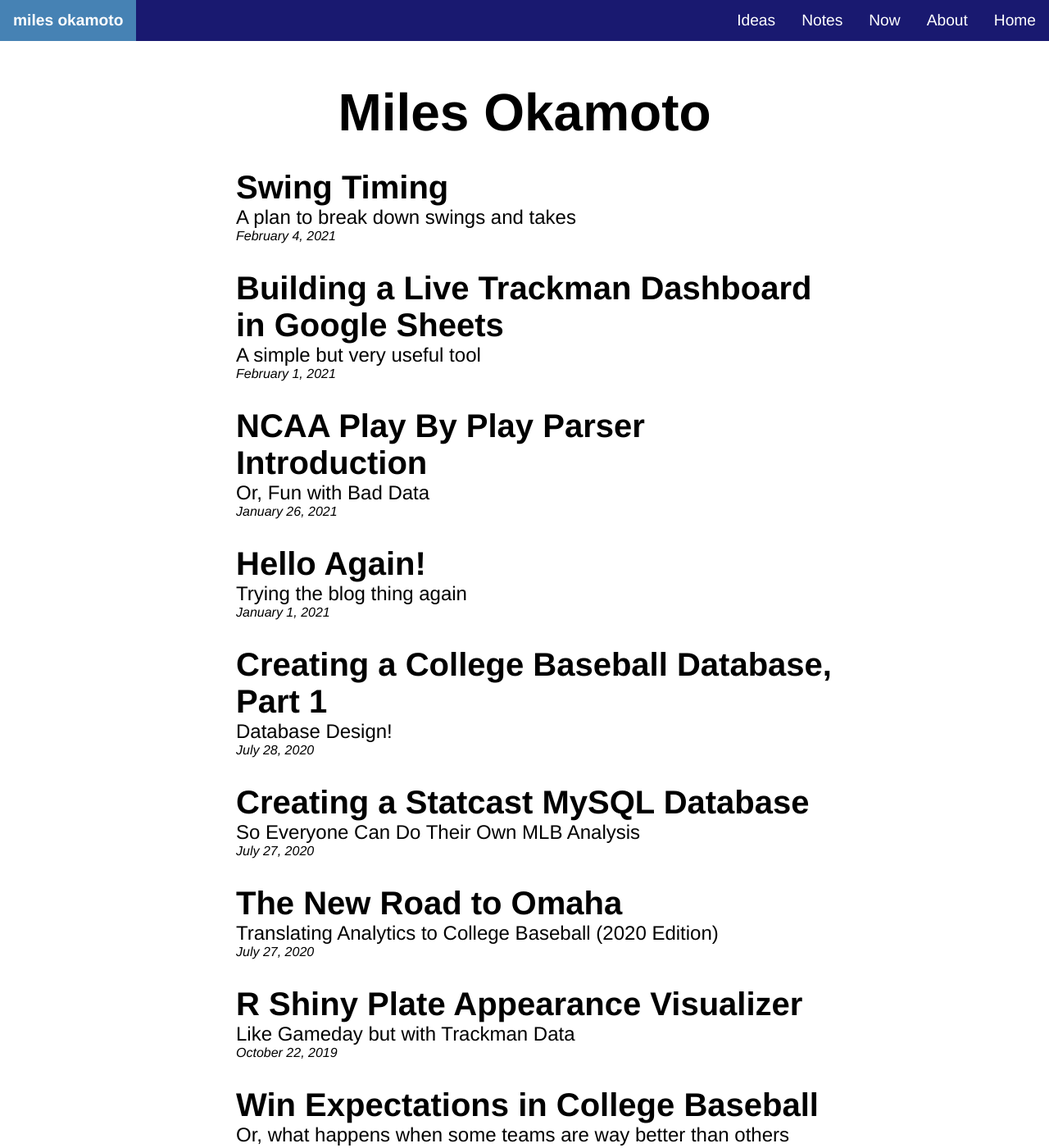
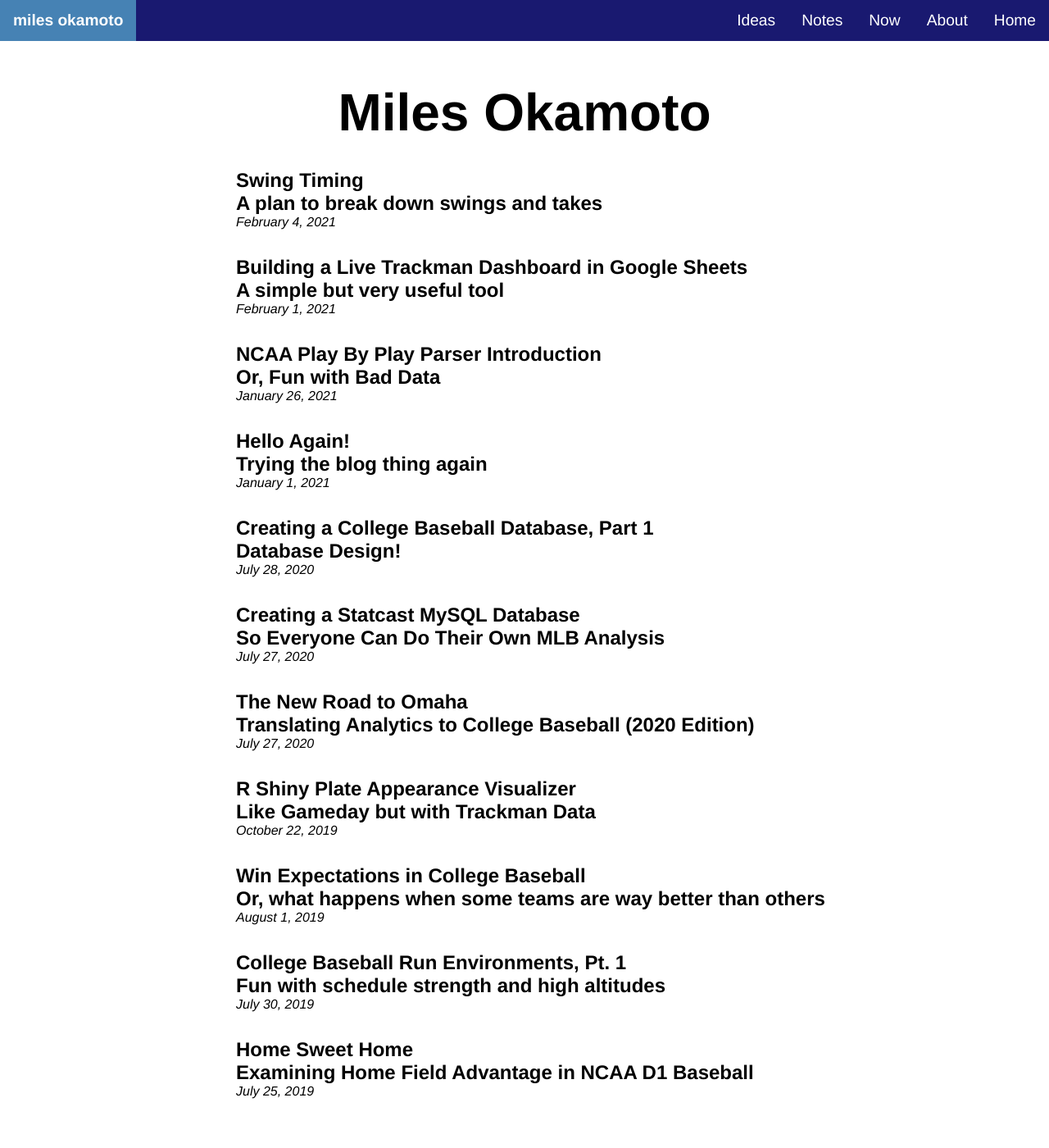
Before and after one commit to milesok/milesok.github.io, a Jekyll site: the page built from index.md, in a window 1280 px wide and 1400 px high. Shown: the whole window at 82% size. Built offline with Jekyll 4.4.1, drawn with Linux system fonts in a browser that asks for light colours; some web fonts are replaced.

Commit message:
Update main.scss

```diff
--- a/_sass/main.scss
+++ b/_sass/main.scss
@@ -19,12 +19,13 @@ h2 {
   margin:0px;
 }
 h3 {
-  font: 200 250% $font-stack;
+  font: 100 150% $font-stack;
   color: $primary-color;
   margin:0px;
 }
 h4 {
   font: 100 150% $font-stack;
+  font-weight:bold;
   color: $primary-color;
   margin:0px;
 }
```
